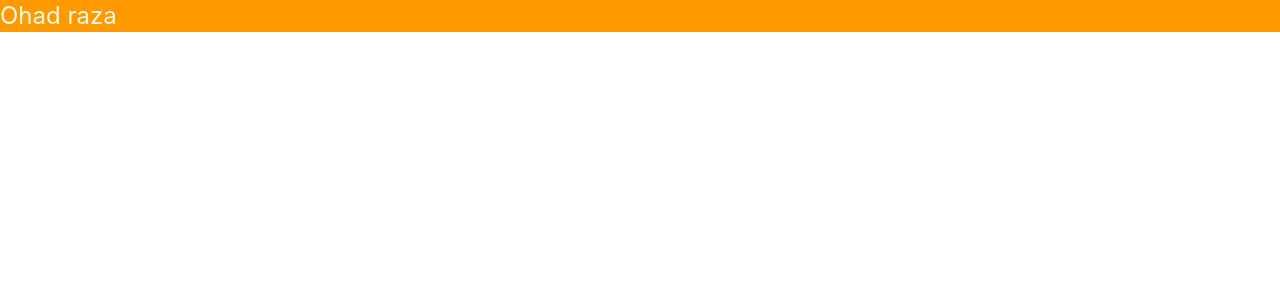
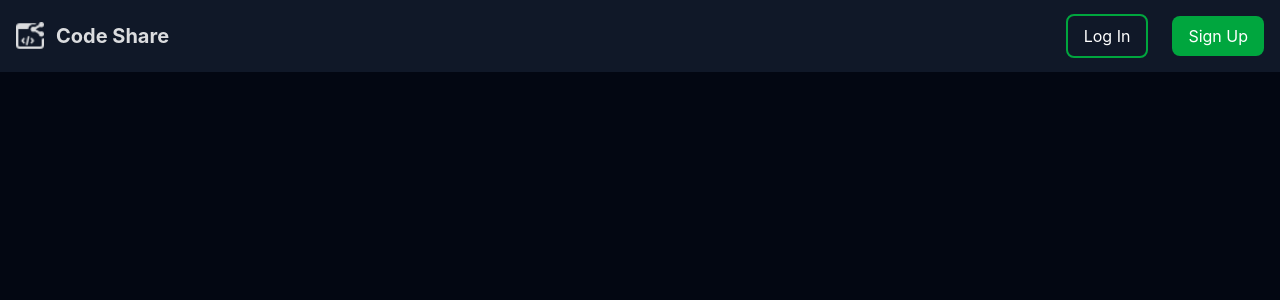
Before and after one commit to OhadRaza01/code-share, a React (Vite) app: page / in a window 1280 px wide. Shown: the top 300 px of the page. Built offline with nearby package versions, Linux system fonts and the light colour scheme.

Commit message:
create a navbar

```diff
--- a/src/App.jsx
+++ b/src/App.jsx
@@ -1,3 +1,4 @@
+import NavBar from "./components/NavBar/NavBar"
 
 
 function App() {
@@ -5,7 +6,10 @@ function App() {
 
   return (
     <>
-      <h1 className="text-2xl bg-amber-500 text-amber-50">Ohad raza</h1>
+    <div className="h-screen w-full bg-gray-950">
+      <NavBar/>
+
+    </div>
     </>
   )
 }
--- /dev/null
+++ b/src/components/NavBar/NavBar.jsx
@@ -0,0 +1,28 @@
+import React from 'react'
+import logo from "../../assets/logo.png"
+
+export default function NavBar() {
+    return (
+
+        <header className='sticky top-0 left-0 z-50'>
+            <nav className='flex justify-between items-center p-4 bg-gray-900 text-white h-18 '>
+                <div className='flex justify-center items-center gap-3 cursor-pointer font-bold opacity-85 text-xl '>
+                    <img src='./src/assets/logo.png' alt="Code share logo" width={24} className='invert md:w-7' />
+                    Code Share
+                </div>
+                <div className='md:hidden text-2xl'>
+                    &#9776;
+                </div>
+                <div className='justify-center items-center gap-6 hidden md:flex'>
+                    <button className='pl-4 pr-4 pt-2 pb-2 border-2 border-green-600 rounded-lg cursor-pointer'>
+                        Log In
+                    </button>
+                    <button className='bg-green-600 pl-4 pr-4 pt-2 pb-2 rounded-lg cursor-pointer hover:bg-green-700'>
+                        Sign Up
+                    </button>
+                </div>
+            </nav>
+        </header>
+
+    )
+}
```
Also changed, not shown: src/assets/logo.png (added), src/components/Hero/Hero.jsx (added).
